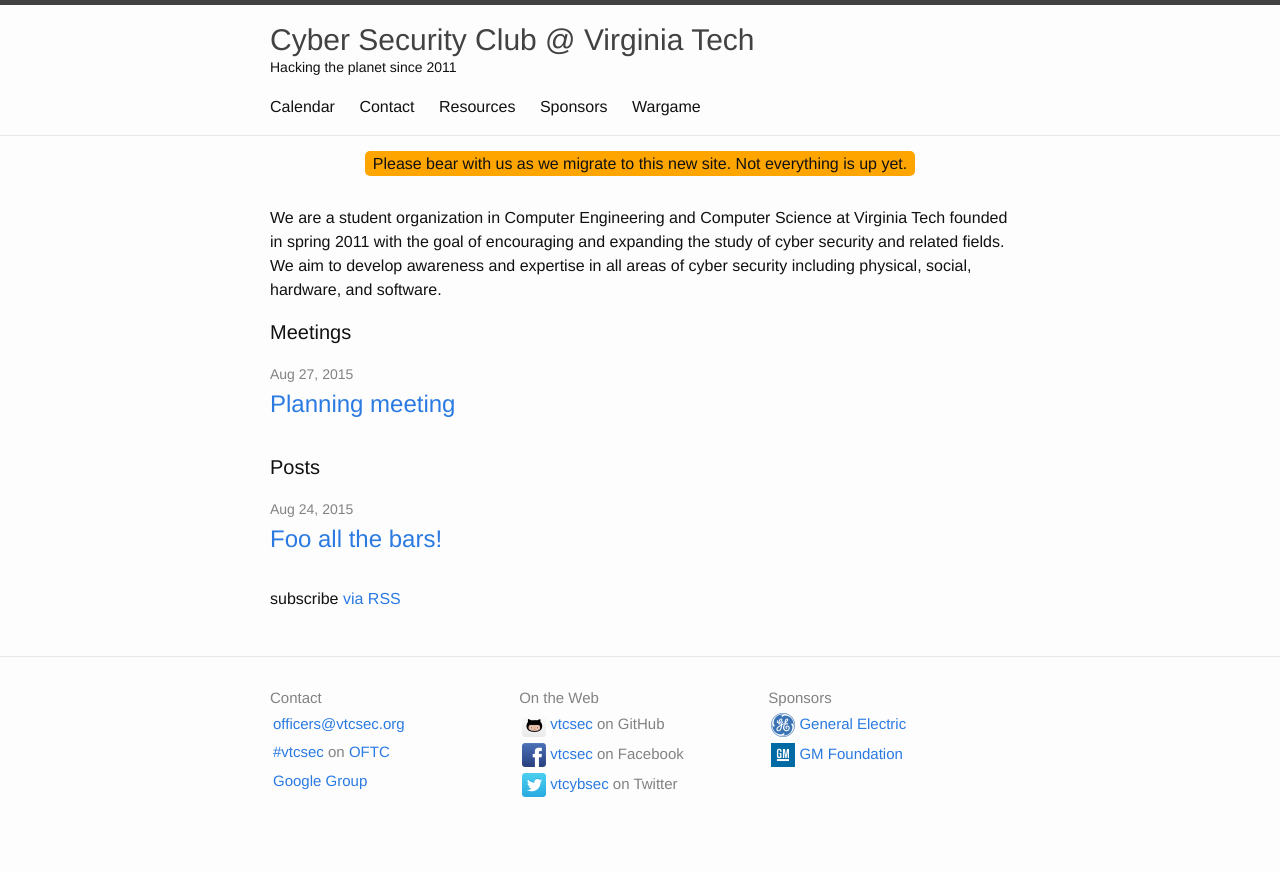
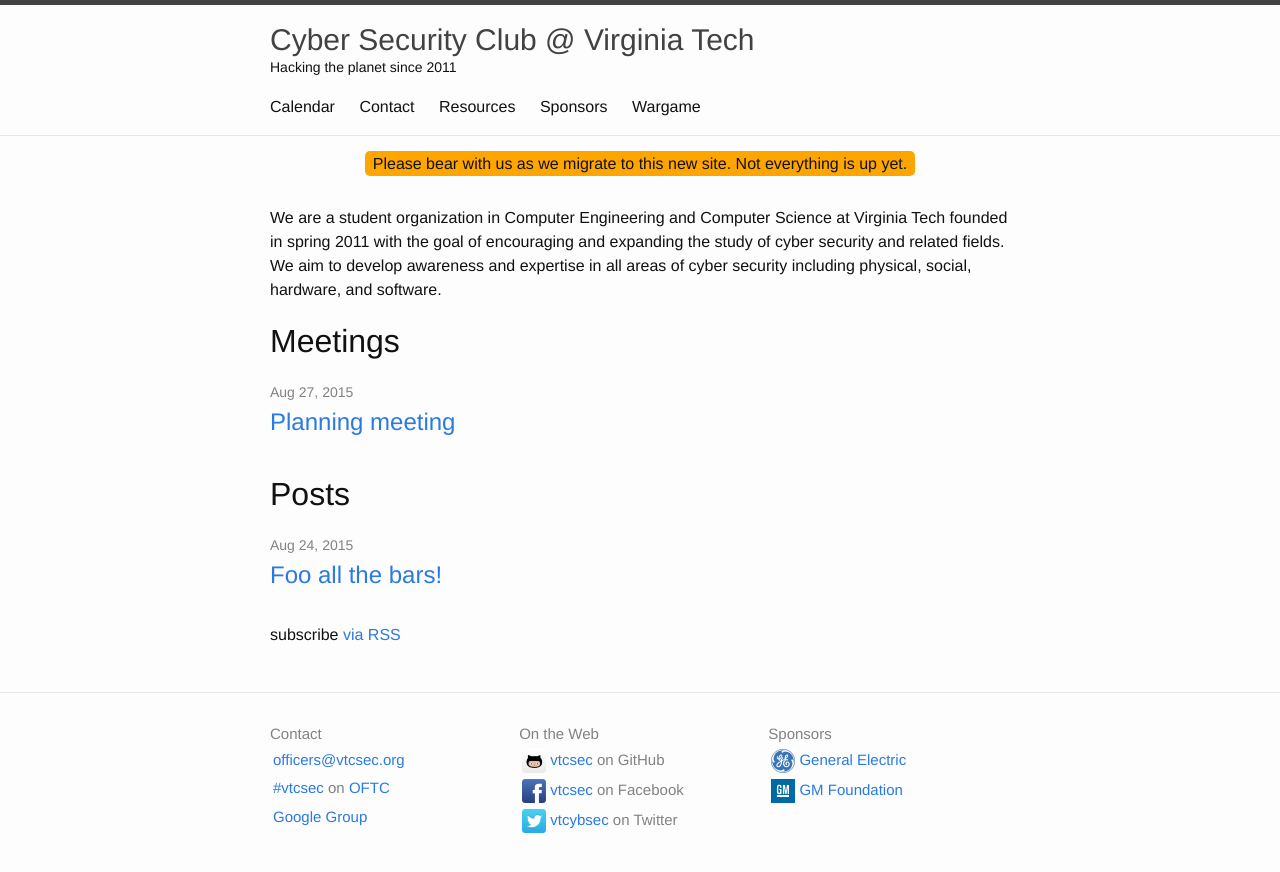
Before and after one commit to VTCSec/vtcsec.org, a Jekyll site: the page built from index.html, in a window 1280 px wide. Shown: the top 872 px of the page. Built offline with Jekyll 4.4.1, drawn with Linux system fonts in a browser that asks for light colours.

Commit message:
Kill page-heading class.

```diff
--- a/_sass/_layout.scss
+++ b/_sass/_layout.scss
@@ -189,10 +189,6 @@
     padding: $spacing-unit 0;
 }
 
-.page-heading {
-    font-size: 20px;
-}
-
 .post-list {
     margin-left: 0;
     list-style: none;
--- a/index.html
+++ b/index.html
@@ -10,7 +10,7 @@ expanding the study of cyber security and related fields. We aim to develop
 awareness and expertise in all areas of cyber security including physical,
 social, hardware, and software.</p>
 
-  <h1 class="page-heading">Meetings</h1>
+  <h1>Meetings</h1>
   <ul class="post-list">
     {% for meeting in site.meetings %}
       <li>
@@ -22,7 +22,7 @@ social, hardware, and software.</p>
     {% endfor %}
   </ul>
 
-  <h1 class="page-heading">Posts</h1>
+  <h1>Posts</h1>
 
   <ul class="post-list">
     {% for post in site.posts %}
```
